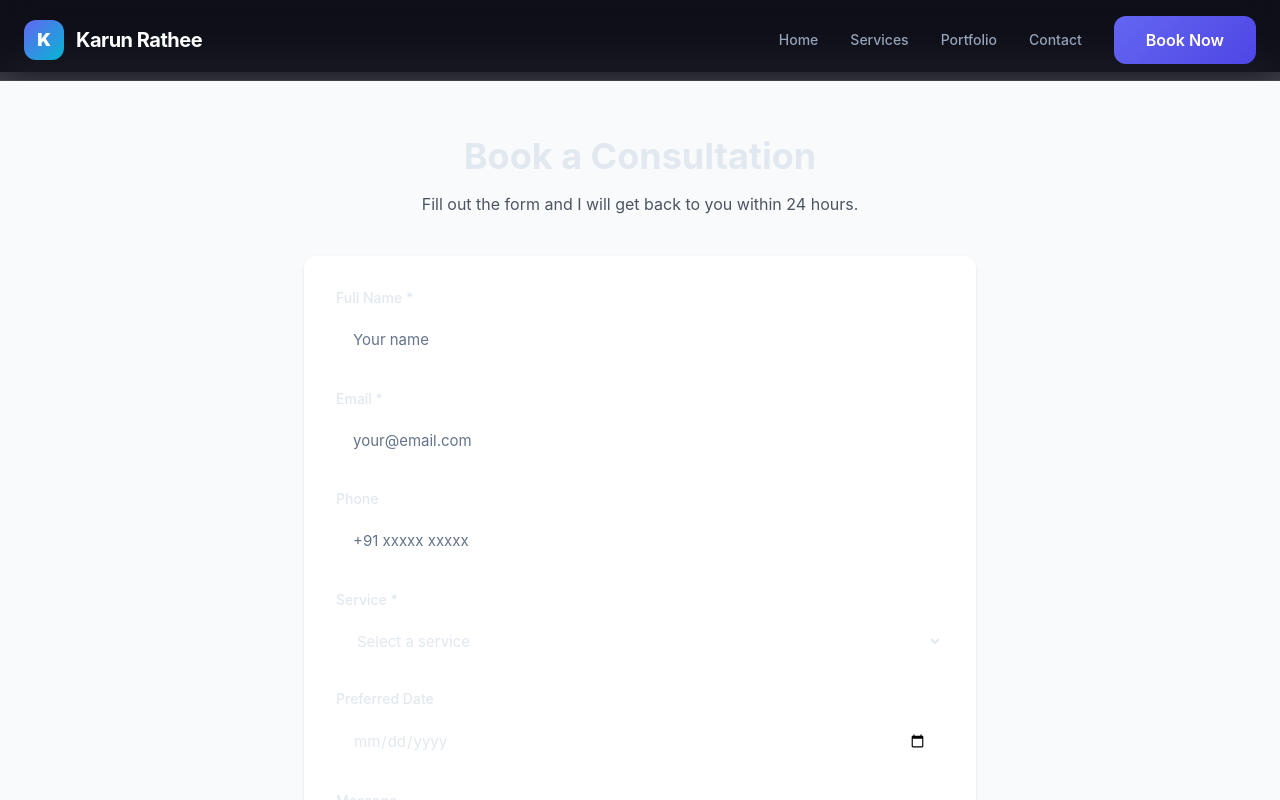
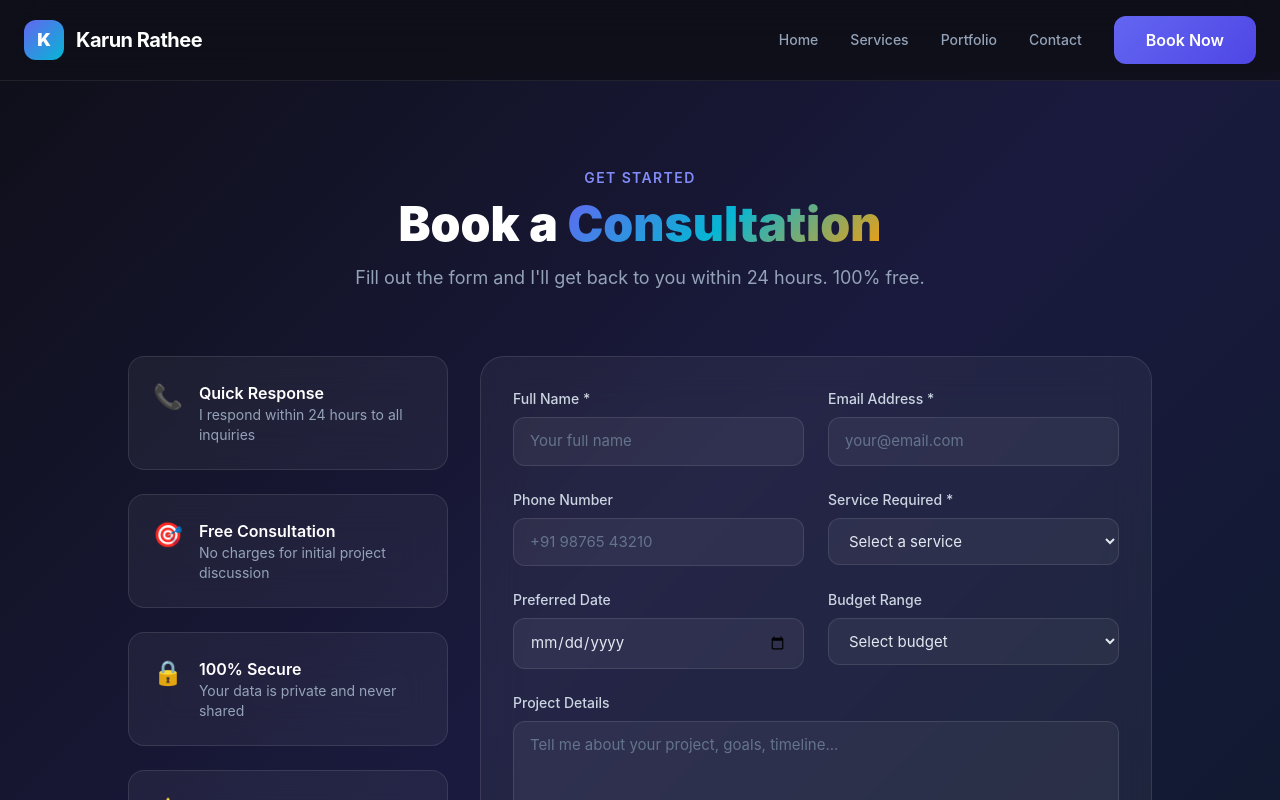
Before and after one commit to KARUN-499/karun-portfolio, a Next.js app: page /booking in a window 1280 px wide. Shown: the top 800 px of the page. Built offline with nearby package versions, Linux system fonts and the light colour scheme.

Commit message:
Update page.tsx

```diff
--- a/app/booking/page.tsx
+++ b/app/booking/page.tsx
@@ -1,25 +1,117 @@
 'use client'
 import { useState } from 'react'
 
+const services = ['Web Development','Graphic Design','Digital Marketing','Mobile App Development','SEO Optimization','Content Writing']
+
 export default function BookingPage() {
-  const [form, setForm] = useState({ name: '', email: '', phone: '', service: '', date: '', message: '' })
+  const [form, setForm] = useState({ name: '', email: '', phone: '', service: '', date: '', budget: '', message: '' })
   const [submitted, setSubmitted] = useState(false)
-  const handleSubmit = (e: React.FormEvent) => { e.preventDefault(); setSubmitted(true) }
-  if (submitted) return (<div className="min-h-screen flex items-center justify-center"><div className="bg-white p-10 rounded-xl shadow text-center"><h2 className="text-2xl font-bold mb-2">Booking Confirmed!</h2><p className="text-gray-600">Thank you {form.name}! I will contact you at {form.email} within 24 hours.</p></div></div>)
+  const [loading, setLoading] = useState(false)
+  const [error, setError] = useState('')
+
+  const handleSubmit = async (e: React.FormEvent) => {
+    e.preventDefault()
+    setLoading(true)
+    setError('')
+    try {
+      const res = await fetch('/api/bookings', {
+        method: 'POST',
+        headers: { 'Content-Type': 'application/json' },
+        body: JSON.stringify(form)
+      })
+      if (res.ok) {
+        setSubmitted(true)
+      } else {
+        setError('Something went wrong. Please try again.')
+      }
+    } catch {
+      setError('Network error. Please try again.')
+    }
+    setLoading(false)
+  }
+
+  if (submitted) return (
+    <div className="min-h-screen gradient-bg flex items-center justify-center px-6">
+      <div className="glass rounded-3xl p-12 text-center max-w-lg w-full">
+        <div className="w-20 h-20 bg-green-500/20 rounded-full flex items-center justify-center mx-auto mb-6">
+          <span className="text-5xl">✅</span>
+        </div>
+        <h2 className="text-3xl font-black text-white mb-3">Booking Confirmed!</h2>
+        <p className="text-slate-400 mb-2">Thank you <span className="text-indigo-400 font-semibold">{form.name}</span>!</p>
+        <p className="text-slate-400 text-sm">I&apos;ll contact you at <span className="text-white">{form.email}</span> within 24 hours.</p>
+      </div>
+    </div>
+  )
+
   return (
-    <main className="min-h-screen bg-gray-50 py-16 px-6">
-      <div className="max-w-2xl mx-auto">
-        <h1 className="text-4xl font-bold text-center mb-4">Book a Consultation</h1>
-        <p className="text-center text-gray-600 mb-10">Fill out the form and I will get back to you within 24 hours.</p>
-        <form onSubmit={handleSubmit} className="bg-white rounded-xl shadow p-8 space-y-6">
-          <div><label className="block text-sm font-medium mb-2">Full Name *</label><input required type="text" value={form.name} onChange={e => setForm({...form, name: e.target.value})} className="w-full border rounded-lg px-4 py-2" placeholder="Your name" /></div>
-          <div><label className="block text-sm font-medium mb-2">Email *</label><input required type="email" value={form.email} onChange={e => setForm({...form, email: e.target.value})} className="w-full border rounded-lg px-4 py-2" placeholder="your@email.com" /></div>
-          <div><label className="block text-sm font-medium mb-2">Phone</label><input type="tel" value={form.phone} onChange={e => setForm({...form, phone: e.target.value})} className="w-full border rounded-lg px-4 py-2" placeholder="+91 xxxxx xxxxx" /></div>
-          <div><label className="block text-sm font-medium mb-2">Service *</label><select required value={form.service} onChange={e => setForm({...form, service: e.target.value})} className="w-full border rounded-lg px-4 py-2"><option value="">Select a service</option><option>Web Development</option><option>Graphic Design</option><option>Digital Marketing</option><option>Mobile App Development</option><option>SEO Optimization</option><option>Content Writing</option></select></div>
-          <div><label className="block text-sm font-medium mb-2">Preferred Date</label><input type="date" value={form.date} onChange={e => setForm({...form, date: e.target.value})} className="w-full border rounded-lg px-4 py-2" /></div>
-          <div><label className="block text-sm font-medium mb-2">Message</label><textarea rows={4} value={form.message} onChange={e => setForm({...form, message: e.target.value})} className="w-full border rounded-lg px-4 py-2" placeholder="Tell me about your project..."></textarea></div>
-          <button type="submit" className="w-full bg-blue-600 text-white py-3 rounded-lg font-semibold hover:bg-blue-700">Submit Booking Request</button>
-        </form>
+    <main className="min-h-screen gradient-bg py-24 px-6">
+      <div className="max-w-5xl mx-auto">
+        <div className="text-center mb-16">
+          <p className="text-indigo-400 font-semibold uppercase tracking-widest text-sm mb-3">Get Started</p>
+          <h1 className="text-5xl font-black text-white mb-4">Book a <span className="gradient-text">Consultation</span></h1>
+          <p className="text-slate-400 text-lg">Fill out the form and I&apos;ll get back to you within 24 hours. 100% free.</p>
+        </div>
+
+        <div className="grid grid-cols-1 lg:grid-cols-3 gap-8">
+          {/* Info Panel */}
+          <div className="space-y-6">
+            {[{icon:'📞',title:'Quick Response',desc:'I respond within 24 hours to all inquiries'},{icon:'🎯',title:'Free Consultation',desc:'No charges for initial project discussion'},{icon:'🔒',title:'100% Secure',desc:'Your data is private and never shared'},{icon:'⭐',title:'5-Star Quality',desc:'Premium work with guaranteed satisfaction'}].map(item=>(
+              <div key={item.title} className="glass rounded-2xl p-6 flex gap-4">
+                <span className="text-2xl">{item.icon}</span>
+                <div><p className="text-white font-semibold">{item.title}</p><p className="text-slate-400 text-sm">{item.desc}</p></div>
+              </div>
+            ))}
+          </div>
+
+          {/* Form */}
+          <div className="lg:col-span-2">
+            <form onSubmit={handleSubmit} className="glass rounded-3xl p-8 space-y-6">
+              <div className="grid grid-cols-1 md:grid-cols-2 gap-6">
+                <div>
+                  <label className="block text-slate-300 text-sm font-medium mb-2">Full Name *</label>
+                  <input required type="text" value={form.name} onChange={e=>setForm({...form,name:e.target.value})} placeholder="Your full name" />
+                </div>
+                <div>
+                  <label className="block text-slate-300 text-sm font-medium mb-2">Email Address *</label>
+                  <input required type="email" value={form.email} onChange={e=>setForm({...form,email:e.target.value})} placeholder="your@email.com" />
+                </div>
+                <div>
+                  <label className="block text-slate-300 text-sm font-medium mb-2">Phone Number</label>
+                  <input type="tel" value={form.phone} onChange={e=>setForm({...form,phone:e.target.value})} placeholder="+91 98765 43210" />
+                </div>
+                <div>
+                  <label className="block text-slate-300 text-sm font-medium mb-2">Service Required *</label>
+                  <select required value={form.service} onChange={e=>setForm({...form,service:e.target.value})}>
+                    <option value="">Select a service</option>
+                    {services.map(s=><option key={s}>{s}</option>)}
+                  </select>
+                </div>
+                <div>
+                  <label className="block text-slate-300 text-sm font-medium mb-2">Preferred Date</label>
+                  <input type="date" value={form.date} onChange={e=>setForm({...form,date:e.target.value})} />
+                </div>
+                <div>
+                  <label className="block text-slate-300 text-sm font-medium mb-2">Budget Range</label>
+                  <select value={form.budget} onChange={e=>setForm({...form,budget:e.target.value})}>
+                    <option value="">Select budget</option>
+                    <option>Under ₹5,000</option>
+                    <option>₹5,000 – ₹10,000</option>
+                    <option>₹10,000 – ₹25,000</option>
+                    <option>Above ₹25,000</option>
+                  </select>
+                </div>
+              </div>
+              <div>
+                <label className="block text-slate-300 text-sm font-medium mb-2">Project Details</label>
+                <textarea rows={4} value={form.message} onChange={e=>setForm({...form,message:e.target.value})} placeholder="Tell me about your project, goals, timeline..."></textarea>
+              </div>
+              {error && <p className="text-red-400 text-sm">{error}</p>}
+              <button type="submit" disabled={loading} className="btn-primary w-full py-4 text-lg disabled:opacity-50">
+                {loading ? 'Submitting...' : 'Submit Booking Request →'}
+              </button>
+            </form>
+          </div>
+        </div>
       </div>
     </main>
   )
```
